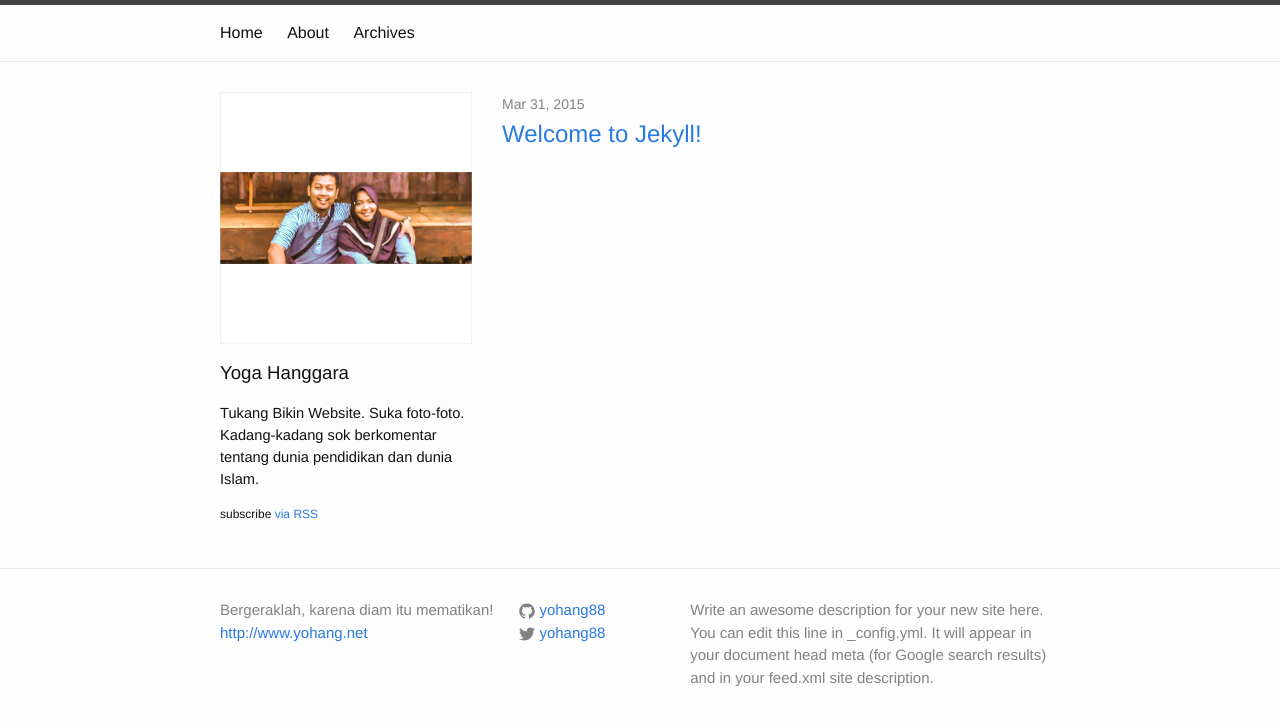
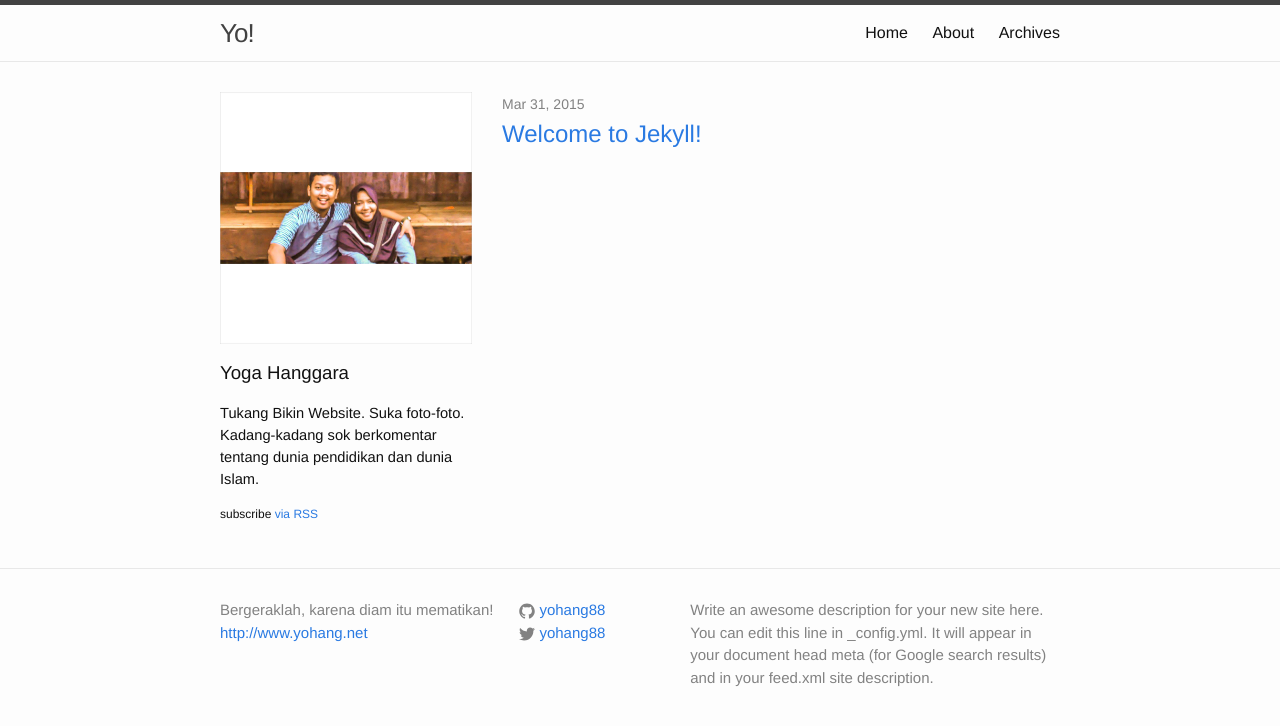
Before and after one commit to yohangdev/yohang88.github.io, a Jekyll site: the page built from index.html, in a window 1280 px wide. Shown: the top 726 px of the page. Built offline with Jekyll 4.4.1, drawn with Linux system fonts in a browser that asks for light colours.

Commit message:
header site title

```diff
--- a/_includes/header.html
+++ b/_includes/header.html
@@ -2,7 +2,7 @@
 
   <div class="wrapper">
 
-    <!-- a class="site-title" href="{{ site.baseurl }}/">{{ site.title }}</a -->
+    <a class="site-title" href="{{ site.baseurl }}/">Yo!</a>
 
     <nav class="site-nav">
       <a href="#" class="menu-icon">
--- a/_sass/_layout.scss
+++ b/_sass/_layout.scss
@@ -24,7 +24,7 @@
 }
 
 .site-nav {
-    float: left;
+    float: right;
     line-height: 56px;
 
     .menu-icon {
```
